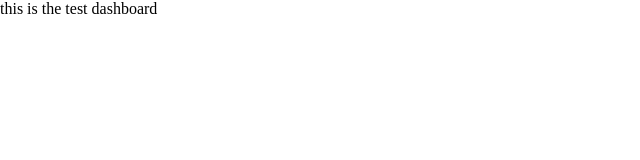
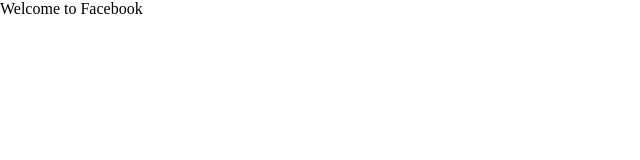
Before and after one commit to johnwesly08/Clone-Facebook, a React (Vite) app in the folder client/: page / in a window 1280 px wide. Shown: the top 160 px of the page, without its empty margins (0-640 px from the left). Built offline with nearby package versions, Linux system fonts and the light colour scheme.

Commit message:
dashboard updated for test purpose

```diff
--- a/client/src/components/Dashboard.jsx
+++ b/client/src/components/Dashboard.jsx
@@ -5,7 +5,7 @@
     <>
       <div>
         <title>FaceBook</title>
-        <p>this is the test dashboard</p>
+        <p>Welcome to Facebook</p>
       </div>
     </>
   );
```
